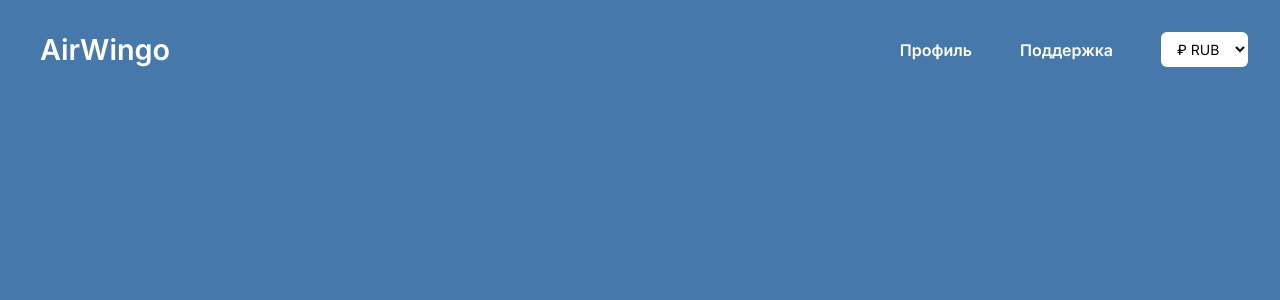
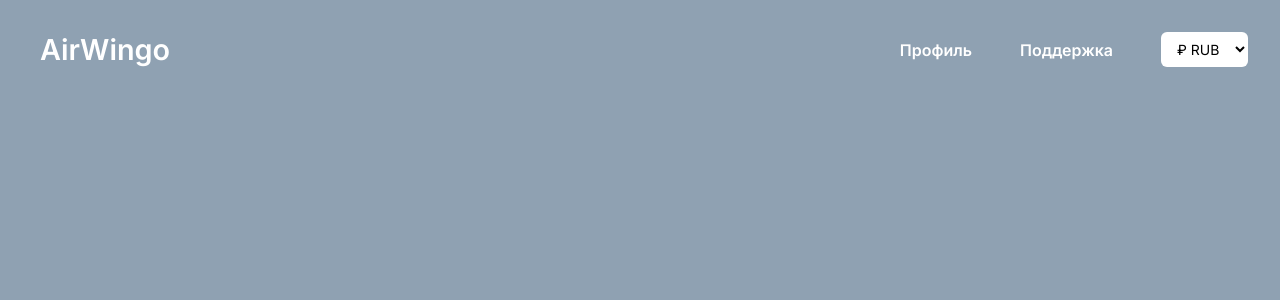
Before and after one commit to IsMirakl/AirWingo---, a React (Vite) app in the folder client/: page /home in a window 1280 px wide. Shown: the top 300 px of the page. Built offline with nearby package versions, Linux system fonts and the light colour scheme.

Commit message:
fix(styles): change bg colors

```diff
--- a/client/src/styles/components/Header.module.css
+++ b/client/src/styles/components/Header.module.css
@@ -1,5 +1,5 @@
 header {
-   height: 80px;
+   height: 90px;
 }
 
 .container {
@@ -32,7 +32,7 @@ ul {
 }
 
 .currencySelect {
-   padding: 8px 12px;
+   padding: 0.5rem 12px;
    border-radius: 6px;
    background-color: white;
    font-size: 14px;
--- a/client/src/styles/global.css
+++ b/client/src/styles/global.css
@@ -122,7 +122,7 @@ input[type='file'] {
 }
 
 :root {
-   --background-color: #4678ab;
+   --background-color: #8fa1b2;
    --font-family: "Inter", sans-serif;
 }
 
```
Also changed, not shown: client/src/styles/pages/HomePage.module.css (+11 -0 lines).
